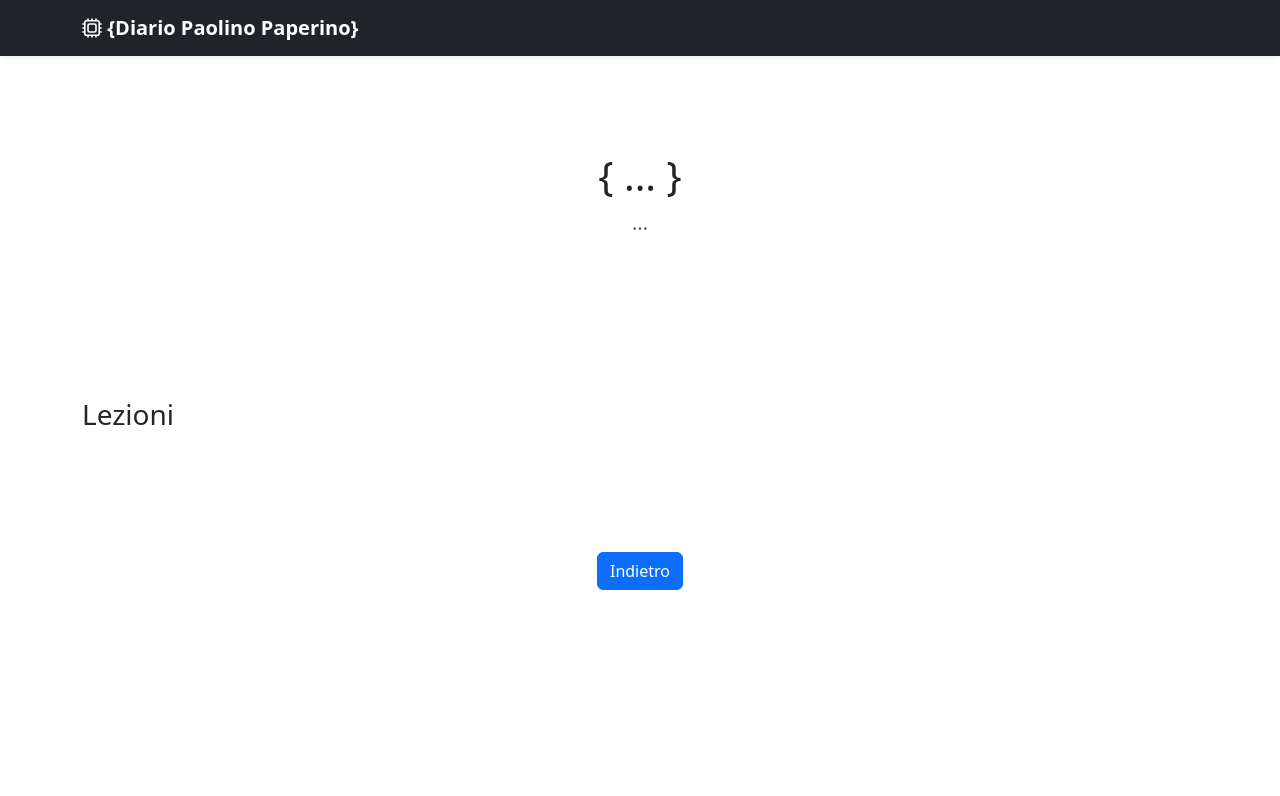
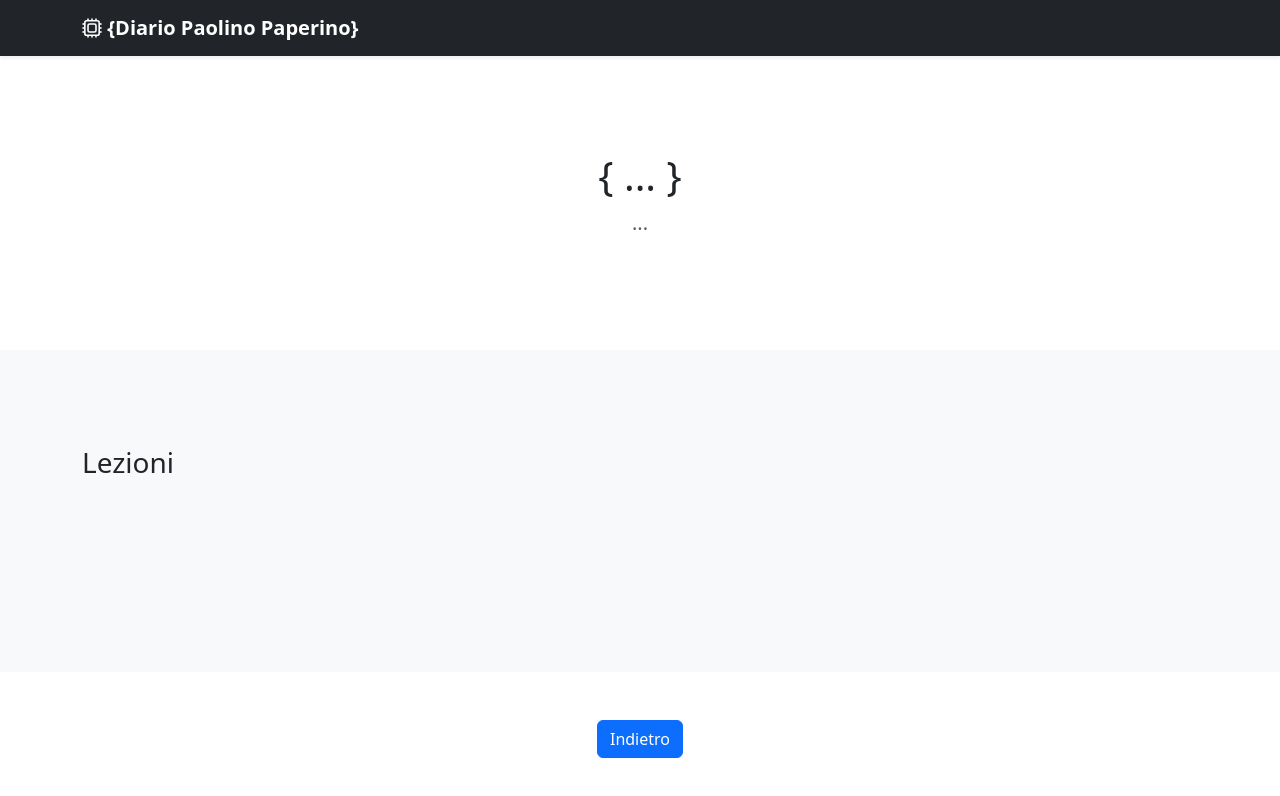
Before and after one commit to francobelloni85/sito_scuola, a plain HTML site: page pages/lesson.html in a window 1280 px wide. Drawn offline with nearby package versions, Linux system fonts and the light colour scheme.

Commit message:
[ADD] doppio colore nelle lezioni

```diff
--- a/pages/lesson.html
+++ b/pages/lesson.html
@@ -127,6 +127,8 @@
         </div>
     </div>
 
+    <main>
+
         <section class="py-5 text-center container">
             <div class="row py-lg-5">
                 <div class="col-lg-6 col-md-8 mx-auto">
@@ -142,27 +144,26 @@
             </div>
         </section>
 
+        <div class="album py-5 bg-body-tertiary">
             <div class="sections-wrapper">
                 <div class="section-blocks mb-5">
                     <div id="section-content" class="section-content section">
                         <div class="container py-5">
-
                             <h3 class="section-title mb-5">Lezioni</h3>
-
                             <div class="accordion module-accordion" id="module-accordion">
                                 <div id="js"></div>
                             </div>
-
-                    <br>
+                        </div>
+                    </div>
+                </div>
+            </div>
+        </div>
 
         <div class="text-center mt-5">
             <a class="btn btn-primary scrollto" href="../index.html">Indietro</a>
         </div>
 
-                </div>
-            </div>
-        </div>
-    </div>
+    </main>
 
     <script src="https://cdn.jsdelivr.net/npm/@popperjs/core@2.9.3/dist/umd/popper.min.js" integrity="sha384-eMNCOe7tC1doHpGoWe/6oMVemdAVTMs2xqW4mwXrXsW0L84Iytr2wi5v2QjrP/xp" crossorigin="anonymous"></script>
     <script src="https://cdn.jsdelivr.net/npm/bootstrap@5.1.0/dist/js/bootstrap.min.js" integrity="sha384-cn7l7gDp0eyniUwwAZgrzD06kc/tftFf19TOAs2zVinnD/C7E91j9yyk5//jjpt/" crossorigin="anonymous"></script>
@@ -283,7 +284,7 @@
 
                 console.log("click on " + index_lesson_text);
 
-                var index_lesson =  parseInt(index_lesson_text);
+                var index_lesson = parseInt(index_lesson_text);
 
                 if (lessons_clicked.includes(index_lesson)) {
                     console.log("La lezione con ID " + index_lesson_text + " è già stata caricata ...");
```
Also changed, not shown: index.html (line endings or trailing spaces). Lines whose indentation alone changed are shown as unchanged.
